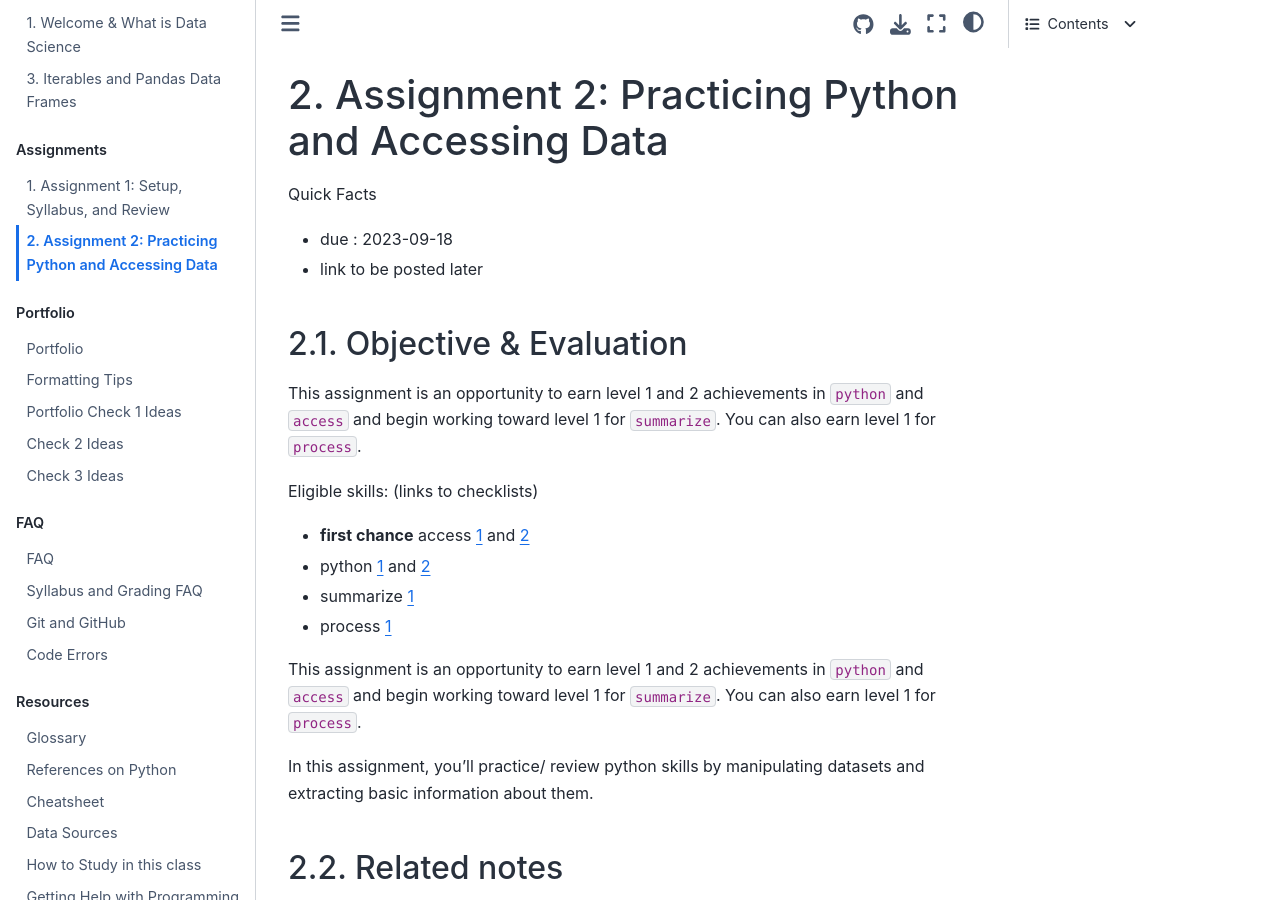
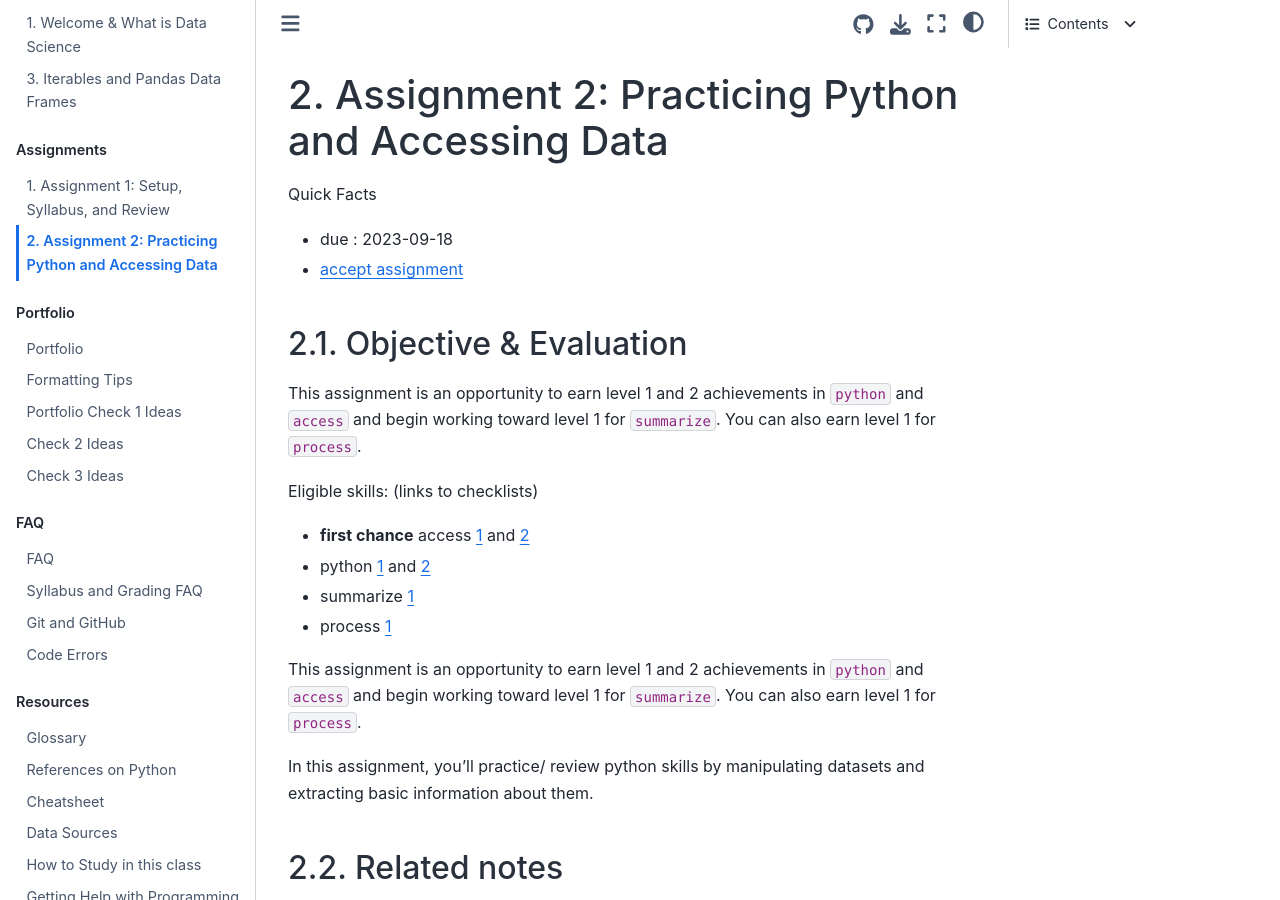
Before and after one commit to rhodyprog4ds/BrownFall23, a Jupyter Book: the page built from assignments/02-python-access.md, in a window 1280 px wide and 900 px high. Built offline with Jupyter Book 1.0.4 settings and Sphinx 7.4.7 and the Sphinx Book theme 1.1.4, drawn with Linux system fonts in a browser that asks for light colours; pages that are not in the unit, such as notebooks, are missing from menus.

Commit message:
add link

```diff
--- a/assignments/02-python-access.md
+++ b/assignments/02-python-access.md
@@ -3,7 +3,7 @@
 
 Quick Facts
 - due : 2023-09-18
-- link to be posted later
+- [accept assignment](https://classroom.github.com/a/BOG3E7Ch)
 
 
 ## Objective & Evaluation
```
